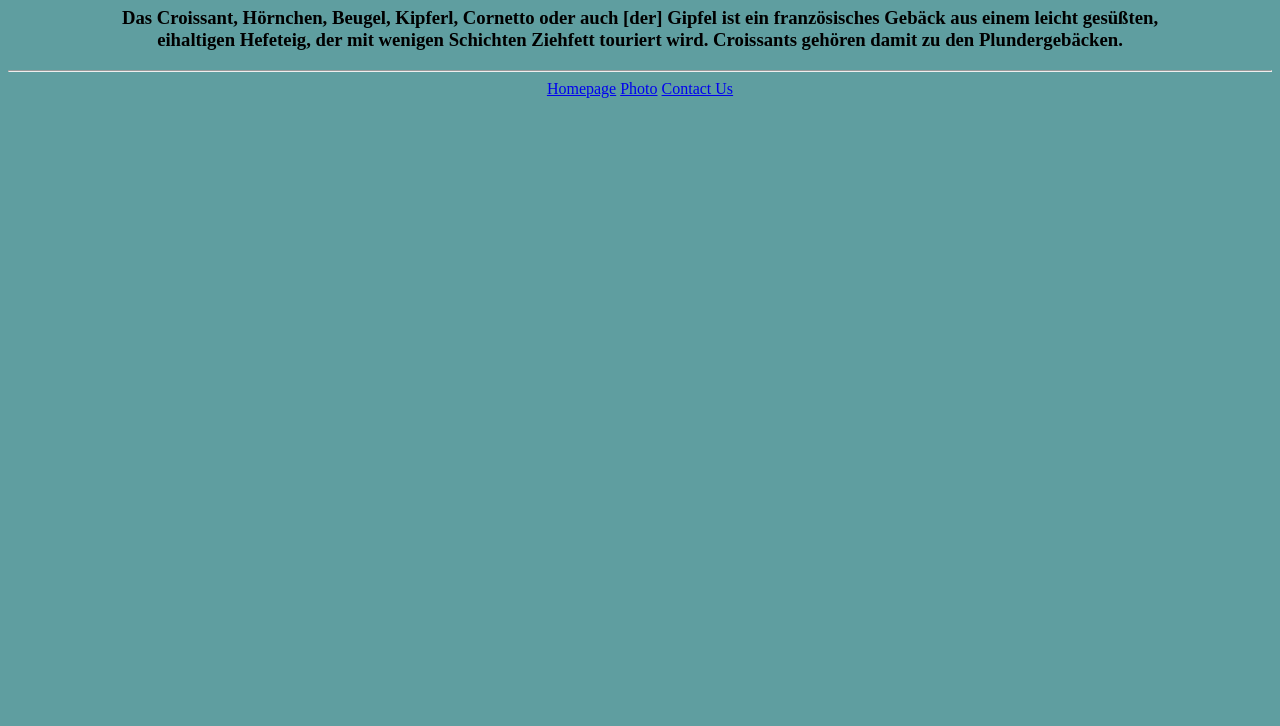
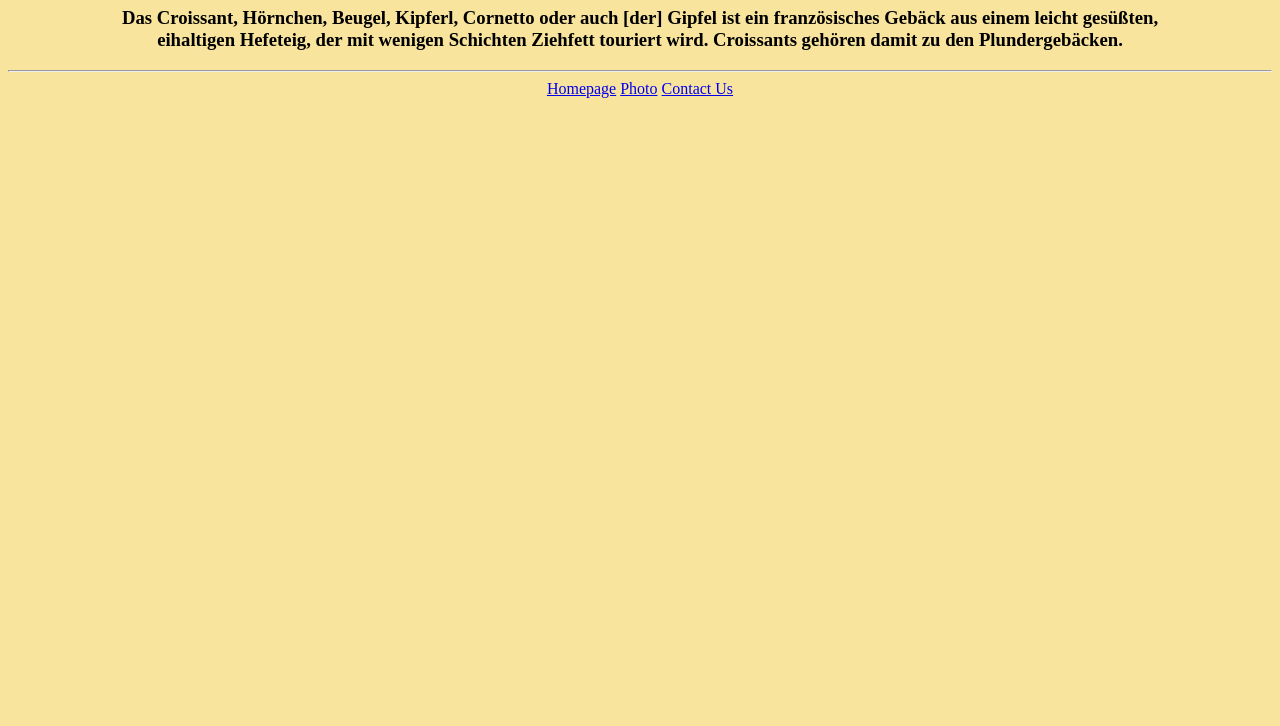
Before and after one commit to freylaura/croissant, a plain HTML site: page index.html in a window 1280 px wide. Shown: the part 74-800 px from the top of the page. Drawn offline with Linux system fonts and the light colour scheme.

Commit message:
changed backgroundcolor

```diff
--- a/style.css
+++ b/style.css
@@ -1,5 +1,5 @@
 body {
-  background-color: cadetblue;
+  background-color: rgb(248, 228, 156);
 }
 h1 {
   text-align: center;
```
